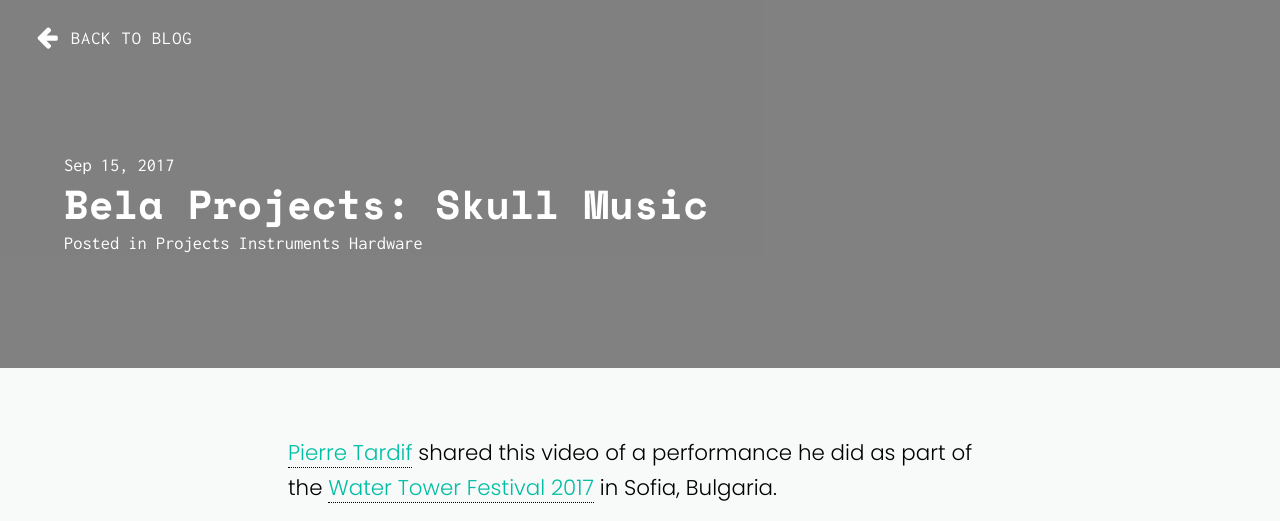
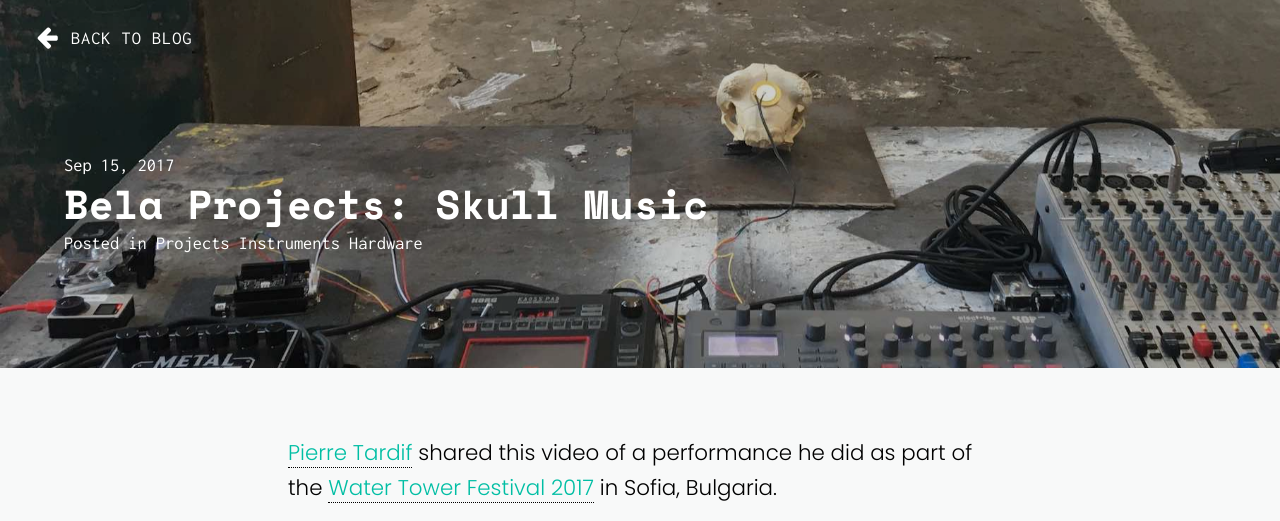
Before and after one commit to BelaPlatform/bela_newBlog, a Jekyll site: the page built from docs/_posts/2017-09-15-bela-skull-music-pierre-tardif.markdown, in a window 1280 px wide. Shown: the top 521 px of the page. Built offline with Jekyll 4.4.1, drawn with Linux system fonts in a browser that asks for light colours; nearby versions of some CDN libraries; grey boxes are pictures that could not be loaded.

Commit message:
Resized images for bovermann draft and tariff

```diff
--- a/docs/_posts/2017-09-15-bela-skull-music-pierre-tardif.markdown
+++ b/docs/_posts/2017-09-15-bela-skull-music-pierre-tardif.markdown
@@ -7,7 +7,7 @@ categories:
   - Instruments
   - Hardware
 description: "Pierre Tardif making music concrete with a sheep's skull."
-image: tardif/factory.png
+image: tardif/factory.jpg
 author: bela
 ---
 
@@ -17,8 +17,8 @@ author: bela
 
 Pierre created a [custom instrument from a sheep's skull](http://www.codingcoolsh.it/installations.html#SkullVibrations), Bela and other bits of sound processing electronic hardware. In the above video he uses this instrument as part of his live set performing 'concrete music' within an industrial concrete landscape at the Water Tower Festival. By using a piezo sensor the nuanced vibrations generated when any part of the surface of the skull is touched are processed to render a unique live audio response.
 
-{% include single-image.html fileName="tardif/skull-bela.JPG" %}
+{% include single-image.html fileName="tardif/skull-bela.jpg" %}
 
-{% include single-image.html fileName="tardif/skull.png" %}
+{% include single-image.html fileName="tardif/skull.jpg" %}
 
 If you have projects created with Bela that you'd like to share on our blog get in touch with us via [Facebook](https://www.facebook.com/belaPlatform/), [Twitter](https://twitter.com/BelaPlatform) or our [Forum](http://forum.bela.io/).
```
Also changed, not shown: docs/assets/images/bovermann/bela-pin-remix-remix.jpg, docs/assets/images/bovermann/bela-plant.jpg, docs/assets/images/bovermann/bela-speakers.jpg, docs/assets/images/bovermann/bela-wild-1.jpg, docs/assets/images/bovermann/bela-wild-3.jpg, docs/assets/images/bovermann/bela_rotary.jpg, docs/assets/images/bovermann/site.jpg, docs/assets/images/tardif/factory.jpg (added), docs/assets/images/tardif/skull.jpg (added), 4 other files.
